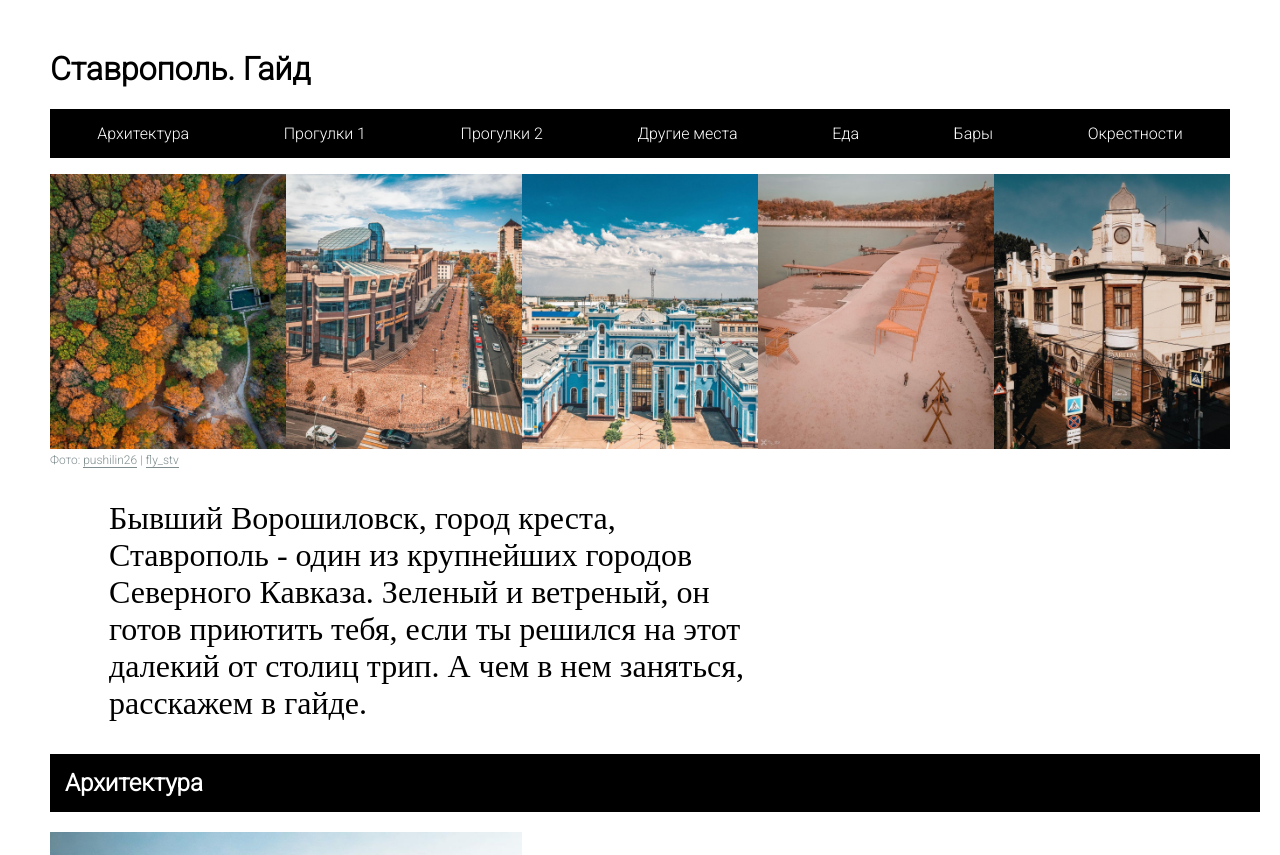
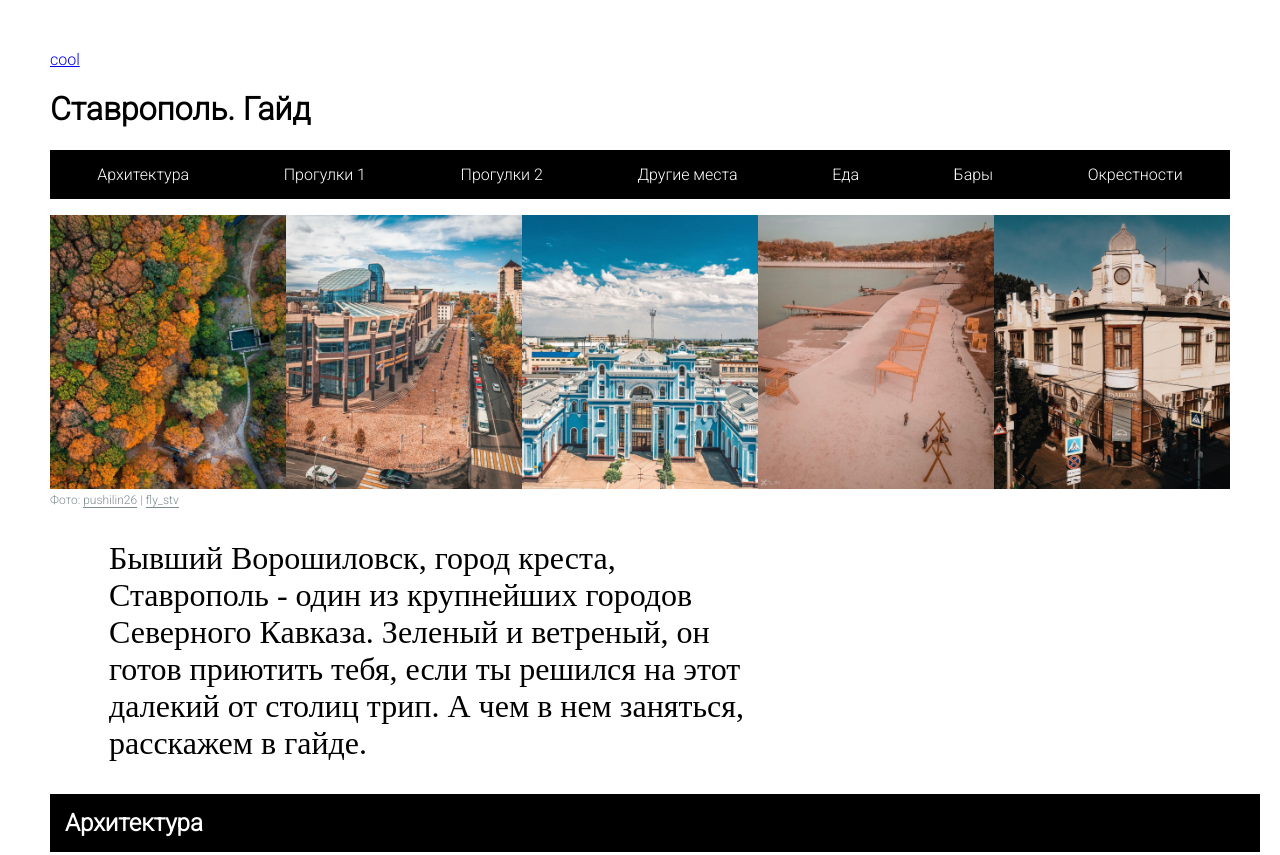
Before and after one commit to DianaEnginoeva/dianaenginoeva.github.io, a plain HTML site: page index.html in a window 1280 px wide. Shown: the top 855 px of the page. Drawn offline with Linux system fonts and the light colour scheme.

Commit message:
Update index.html

```diff
--- a/index.html
+++ b/index.html
@@ -10,6 +10,7 @@
     </head>
     <body>
         <header>
+            <a href="cool.html">cool</a>
             <h1>Ставрополь. Гайд</h1>
             <nav>
               <ul>
```
